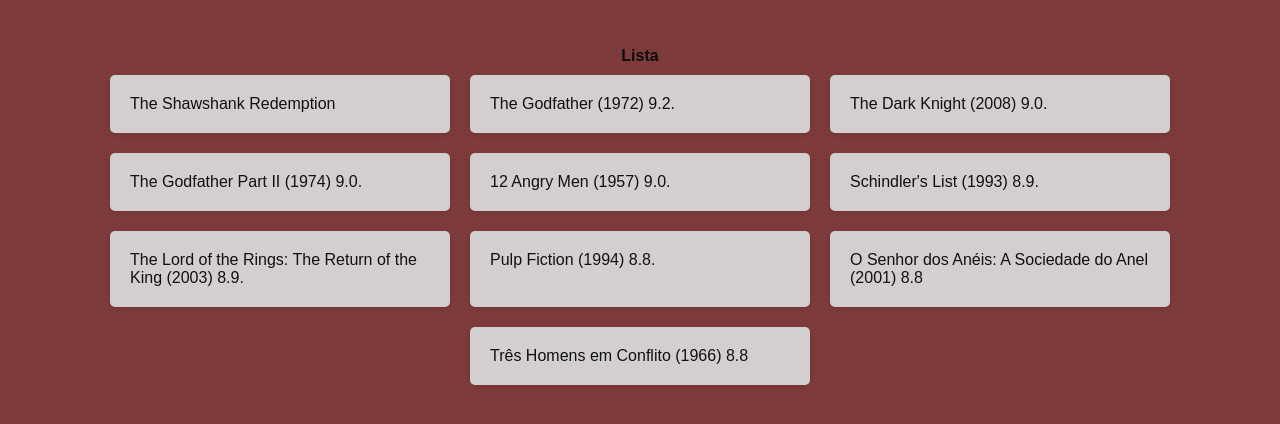
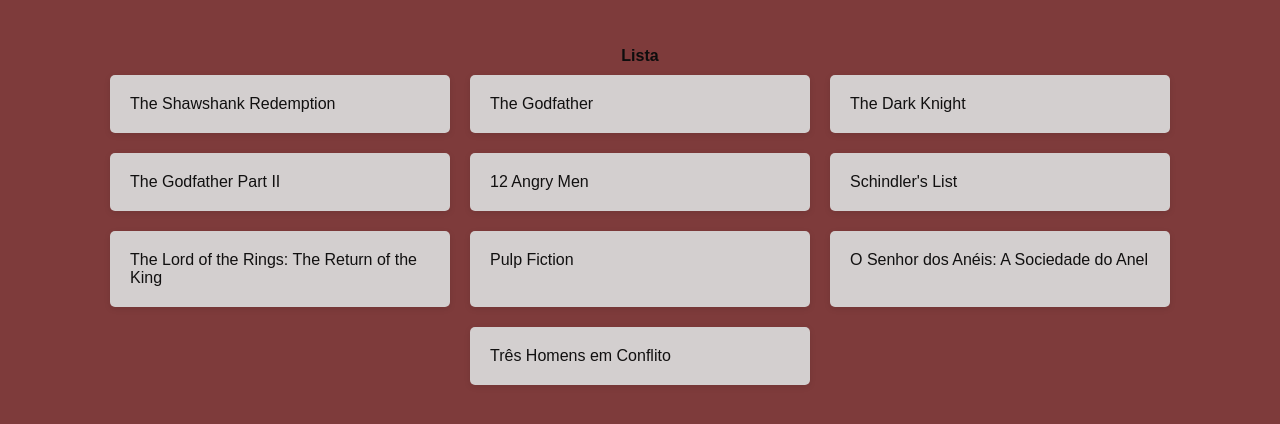
Before and after one commit to DevRodrigoAraujo/Fundamentos-web, a plain HTML site: page index.html in a window 1280 px wide. Shown: the part 60-484 px from the top of the page. Drawn offline with Linux system fonts and the light colour scheme.

Commit message:
Add files via upload

```diff
--- a/index.html
+++ b/index.html
@@ -4,7 +4,11 @@
     <meta charset="UTF-8">
     <meta name="viewport" content="width=device-width, initial-scale=1.0">
     <title>Top10 Filmes do IMDB</title>
+
+    <link rel="stylesheet" href="style.css">
+
     <style>
+
         body {
           font-family: Arial, sans-serif;
           background-color: #7e3b3b;
@@ -50,6 +54,7 @@
           color: #0e0d0d;
         }
 
+
       </style>
   </head>
   <body>
@@ -61,31 +66,31 @@
         <a href="posteres.html" target="_blank">The Shawshank Redemption</a>
       </li>
       <li>
-        <a href="posteres.html" target="_blank">The Godfather (1972) 9.2.</a>
+        <a href="posteres.html" target="_blank">The Godfather </a>
       </li>
       <li>
-        <a href="posteres.html" target="_blank">The Dark Knight (2008) 9.0.</a>
+        <a href="posteres.html" target="_blank">The Dark Knight </a>
       </li>
       <li>
-        <a href="posteres.html" target="_blank">The Godfather Part II (1974) 9.0.</a>
+        <a href="posteres.html" target="_blank">The Godfather Part II </a>
       </li>
       <li>
-        <a href="posteres.html" target="_blank">12 Angry Men (1957) 9.0.</a>
+        <a href="posteres.html" target="_blank">12 Angry Men </a>
       </li>
       <li>
-        <a href="posteres.html" target="_blank">Schindler's List (1993) 8.9.</a>
+        <a href="posteres.html" target="_blank">Schindler's List </a>
       </li>
       <li>
-        <a href="posteres.html" target="_blank">The Lord of the Rings: The Return of the King (2003) 8.9.</a>
+        <a href="posteres.html" target="_blank">The Lord of the Rings: The Return of the King </a>
       </li>
       <li>
-        <a href="posteres.html" target="_blank">Pulp Fiction (1994) 8.8.</a>
+        <a href="posteres.html" target="_blank">Pulp Fiction </a>
       </li>
       <li>
-        <a href="posteres.html" target="_blank">O Senhor dos Anéis: A Sociedade do Anel (2001) 8.8</a>
+        <a href="posteres.html" target="_blank">O Senhor dos Anéis: A Sociedade do Anel </a>
       </li>
       <li>
-        <a href="posteres.html" target="_blank">Três Homens em Conflito (1966) 8.8</a>
+        <a href="posteres.html" target="_blank">Três Homens em Conflito </a>
       </li>
     </ul>
   </body>
```
